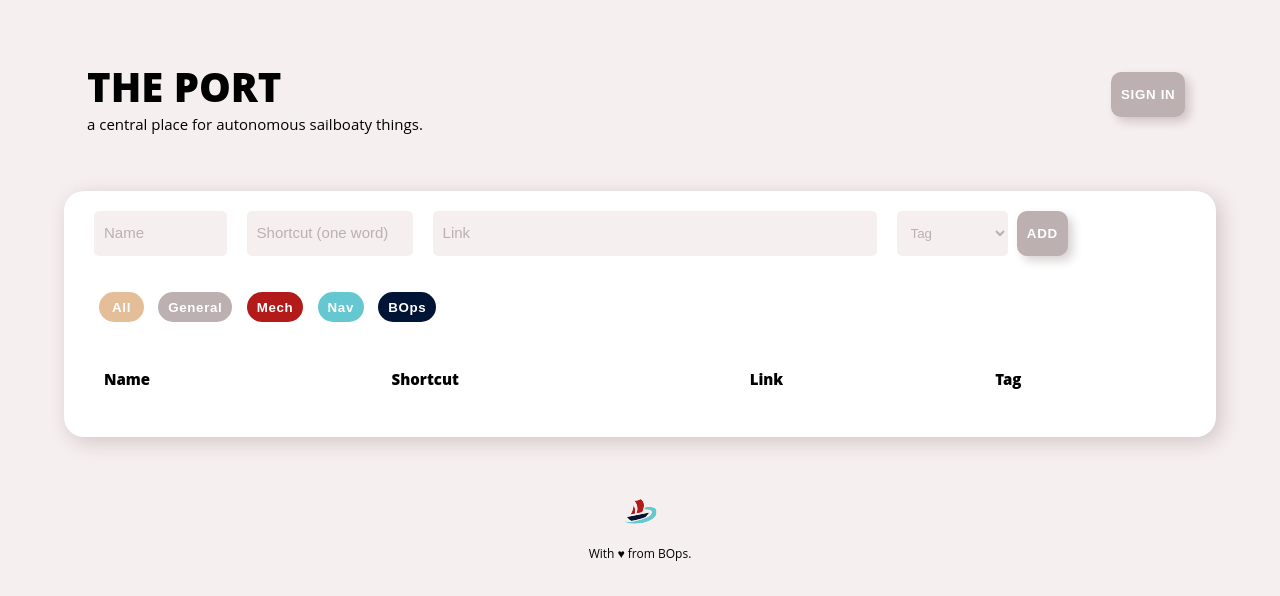
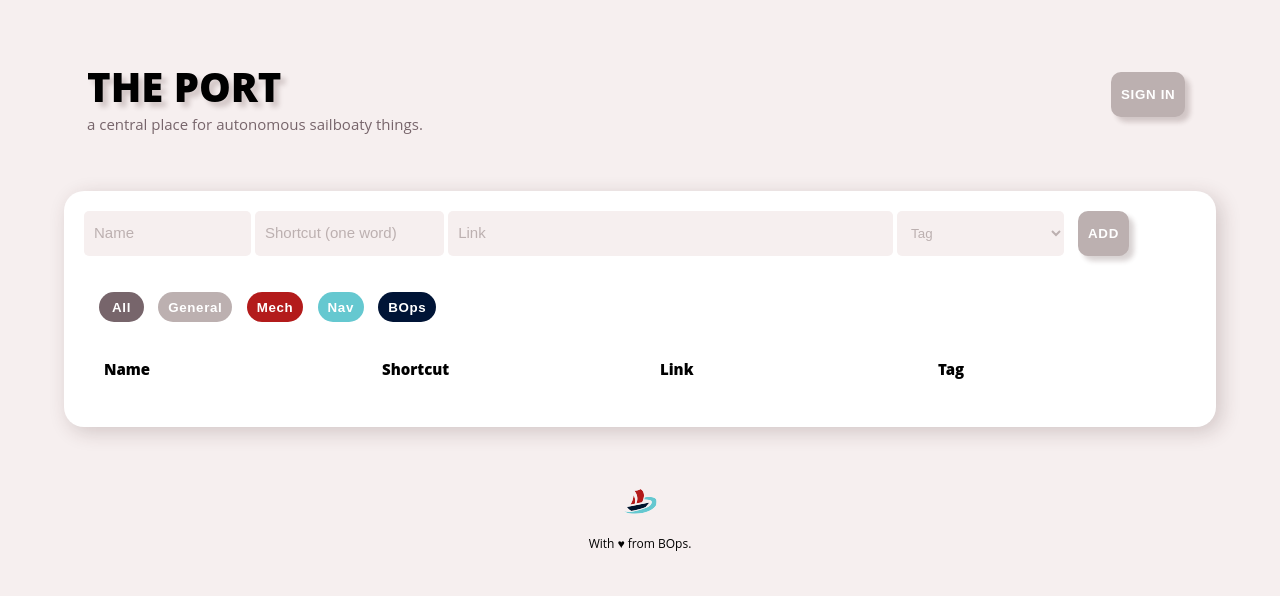
Before and after one commit to crystalwu1/cusail-links, a plain HTML site: page index.html in a window 1280 px wide. Drawn offline with Linux system fonts and the light colour scheme; no server answers; a script that the page names is missing.

Commit message:
restructured table

```diff
--- a/links.js
+++ b/links.js
@@ -16,6 +16,20 @@ const list = document.querySelector('#linktable');
 const form = document.querySelector('#add-link-form');
 const updateForm = document.querySelector('#update-link-form')
 var modalDocument = null
+
+//show filter
+function showFilter() {
+  console.log('trying')
+  var filterWrapper = document.getElementById("filter").style.display
+  if (filterWrapper == "block") {
+    document.getElementById("filter").style.display = "none"
+    document.getElementById("filterButton").className = ""
+  }
+  else {
+    document.getElementById("filter").style.display = "block"
+    document.getElementById("filterButton").className = "active"
+  }
+}
 
 //close modals
 function closeModal() {
--- a/styles.css
+++ b/styles.css
@@ -2,7 +2,7 @@
     --light:#FCF8F8;
     --med: #F6EFEF;
     --dark: #BCB0B0;
-    --accent: #E4BD99;
+    --accent: #77656B;
 }
 
 body{
@@ -26,6 +26,7 @@ body{
     text-align: left;
     font-weight: 800;
     margin-block-end: 0;
+    text-shadow: 5px 5px 5px rgba(63, 36, 36, 0.2);;
 }
 
 .header h3{
@@ -33,6 +34,7 @@ body{
     font-weight: normal;
     margin-block-start: 0;
     font-size: 15px;
+    color: var(--accent)
 }
 
 .header button{
@@ -64,7 +66,7 @@ button {
     height: 45px;
     border: none;
     border-radius: 10px;
-    box-shadow: 5px 5px 10px rgba(63, 36, 36, 0.2);
+    box-shadow: 5px 5px 5px rgba(63, 36, 36, 0.2);
     min-width: 45px;
     font-weight: 800;
     color: white;
@@ -83,21 +85,23 @@ button img{
     width: auto
 }
 
-form input, form select{
+input, select{
     background: var(--med);
-    margin-right: 5px;
-    margin-left: 10px;
     border-radius: 5px;
-    margin-bottom: 20px;
+    width: 100%
 }
 
-form input, form select, button{
+input, select, button{
     border: none;
     height: 45px;
     padding: 10px;
 }
 
-form select{
+.modal-content input, select{
+    margin-right:10px;
+}
+
+select{
     color: var(--dark);
 }
 
@@ -106,7 +110,7 @@ form select{
     font-size: 15px;
 }
 
-form input:focus{
+input:focus{
     outline: none;
     border-bottom: 5px solid var(--accent);
     padding-bottom: 5px;
@@ -114,11 +118,12 @@ form input:focus{
 }
 
 table {
-    margin-top: 20px;
+    margin-top: 10px;
     width: 100%;
     border-collapse: collapse;
     word-wrap: break-word;
     overflow-x:auto;
+    table-layout: fixed;
 }
 
 table, th, td {
@@ -146,7 +151,9 @@ table h1{
     border-radius: 50px;
     padding-top: 0px;
     padding-bottom: 0px;
+    margin-top: 20px;
     box-shadow: none;
+    /* display: none; */
 }
 
 .tag-table{
@@ -185,11 +192,11 @@ table h1{
 }
 
 .name {
-    width: 12%;
+    width: 15%;
 }
 
 .shortcut {
-    width: 15%;
+    width: 17%;
 }
 
 .link {
@@ -197,7 +204,11 @@ table h1{
 }
 
 .tag {
-    width: 10%;
+    width: 15%;
+}
+
+.action {
+    width: 5%
 }
 
 td {
```
